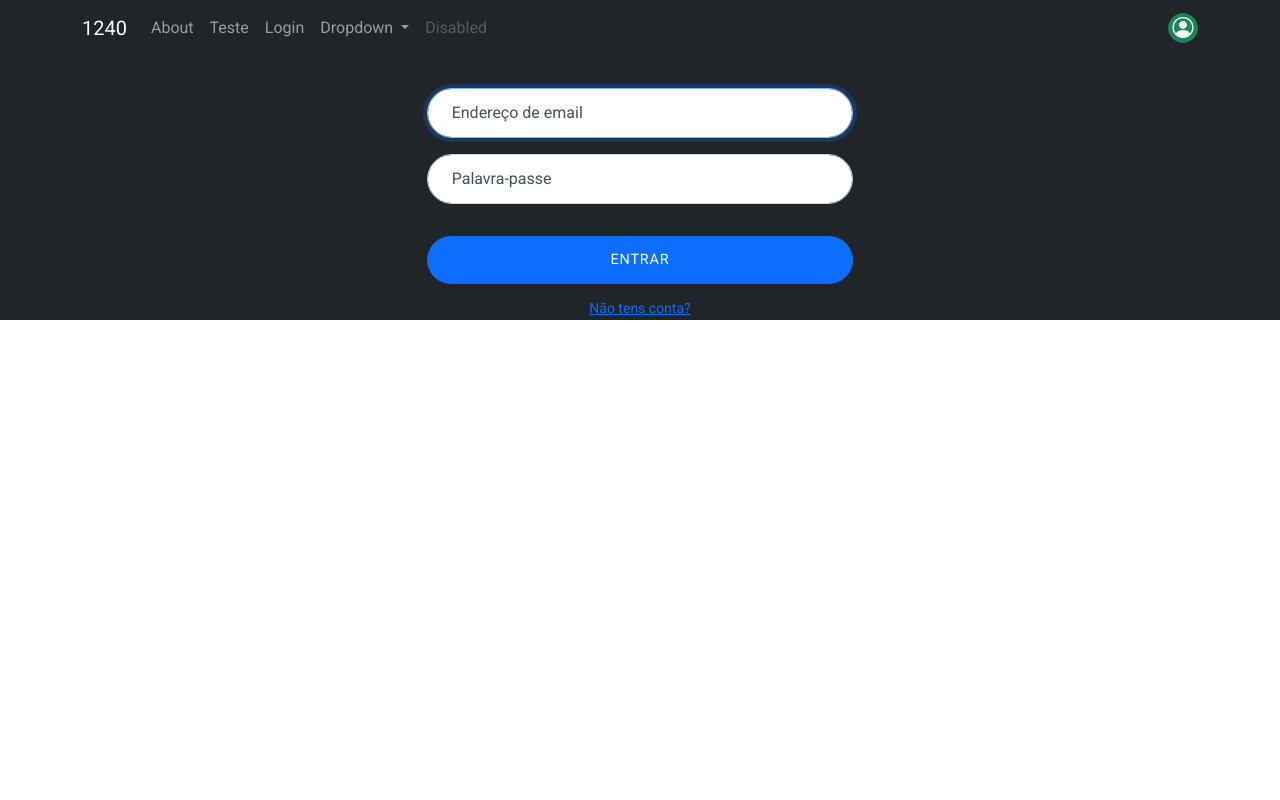
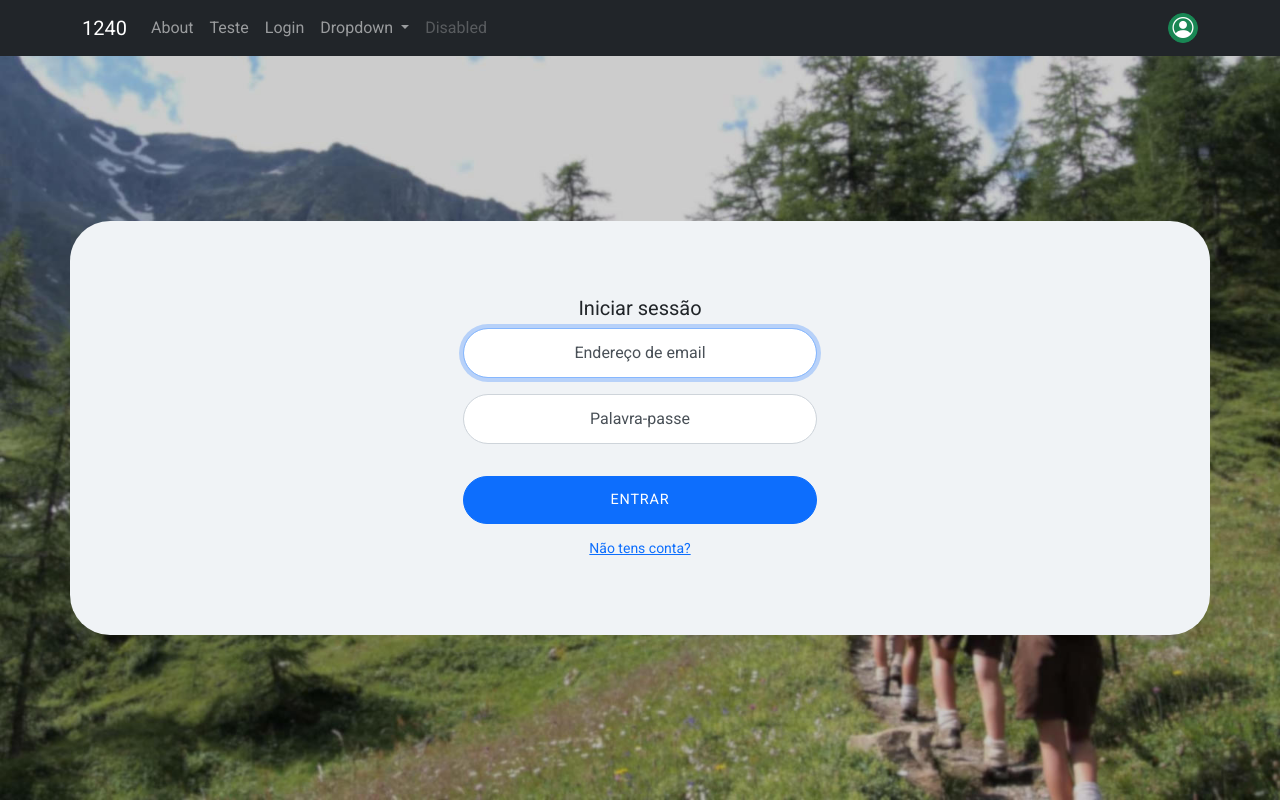
Before and after one commit to shakesac/GLAE-backend, a Vue app in the folder frontend/: page /login in a window 1280 px wide. Built offline with nearby package versions, Linux system fonts and the light colour scheme.

Commit message:
added base-layout tag

```diff
--- a/frontend/src/views/Login.vue
+++ b/frontend/src/views/Login.vue
@@ -1,4 +1,5 @@
 <template>
+<base-layout>
         <div class="col col-lg-4 mx-auto">
             <h5 class="text-center">Iniciar sessão</h5>
             <form>
@@ -16,12 +17,17 @@
                 </div>
             </form>
         </div>
+</base-layout>
 </template>
 
 <script>
+import BaseLayout from './Base.vue'
 import { mapActions } from 'vuex'
 export default {
     name: 'Login',
+    components: {
+        BaseLayout,
+    },
     data() {
         return {
             email: '',
@@ -35,6 +41,7 @@ export default {
                 email: this.email,
                 password: this.pass
             })
+            this.$router.push('/')
 
         },
     },
```
